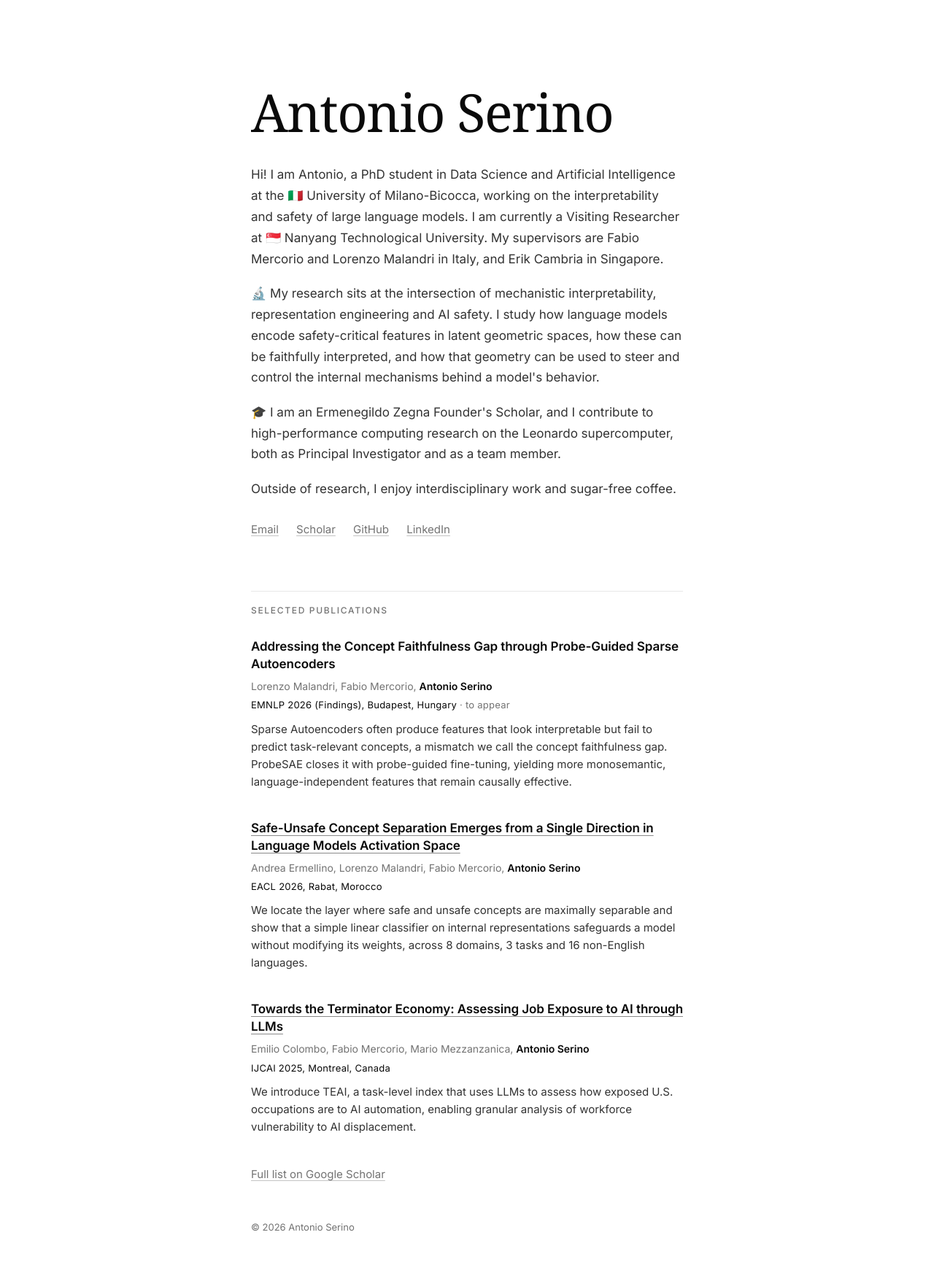
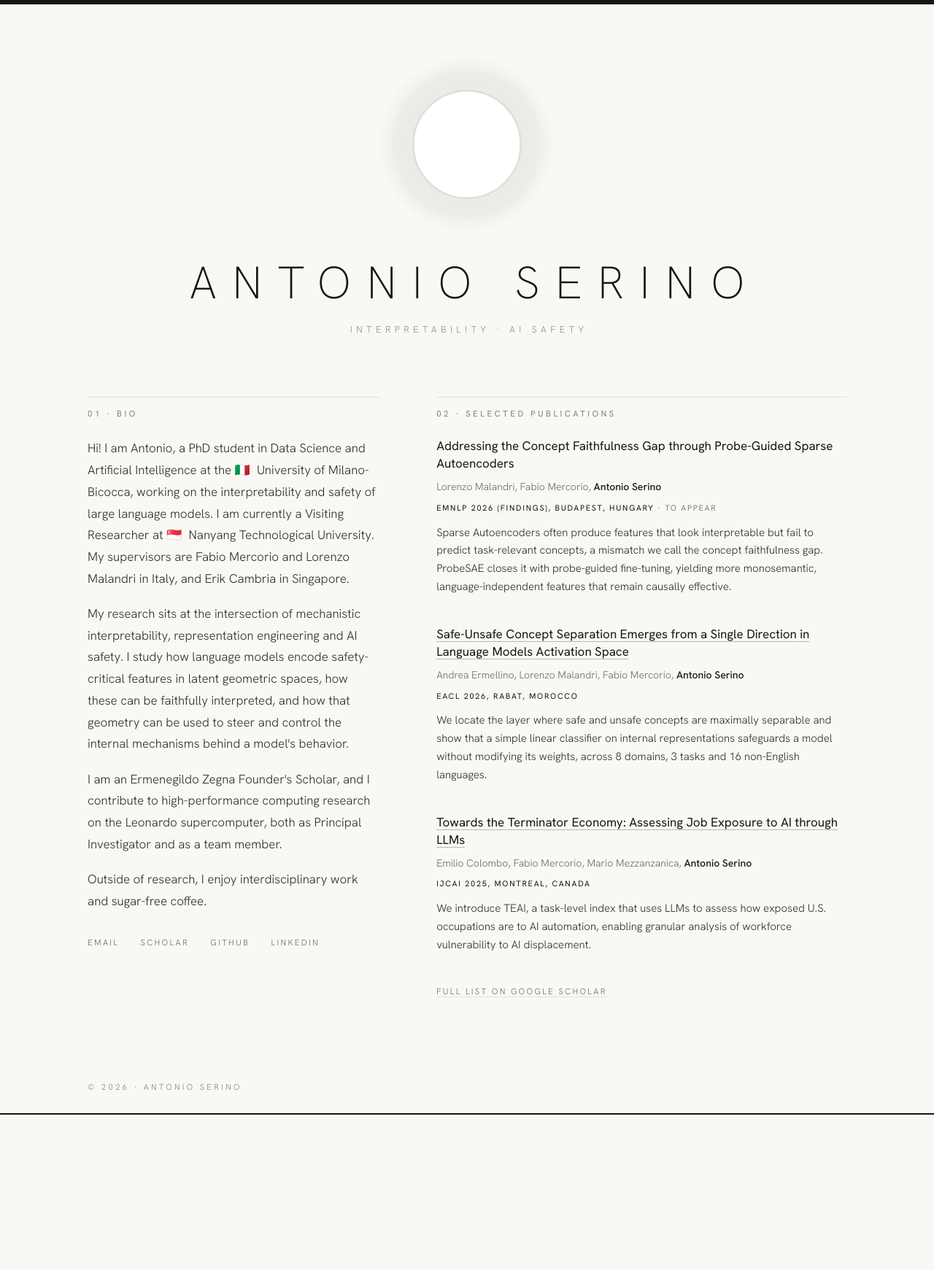
Before and after one commit to serino28/serino28.github.io, a Jekyll site: the page built from index.html, in a window 1280 px wide. Shown: the whole page at 73% size. Built offline with Jekyll 4.4.1, drawn with Linux system fonts in a browser that asks for light colours; some web fonts are replaced; after the commit the page ends 1528 px from its top, so only the background shows below that.

Commit message:
Restyle the page after a reference slide: halo symbol, thin tracked type, two columns
- Type: Hanken Grotesk 200/300 (closest free match to Helvetica Neue
  Light), uppercase name with 0.34em tracking, pale tracked tagline
- Warm paper background with a thick black rule on top and a thin one
  under the footer
- New halo symbol (SVG include, white disk with a soft ring that breathes
  very slowly; static under prefers-reduced-motion) in place of an image
- Bio and Selected publications now sit side by side as "01 · Bio" and
  "02 · Selected publications", stacked on mobile
- Venues set as small tracked caps; drop the color emojis except the two
  flags, which get a little spacing
- 404 and favicon redone in the same language

Co-Authored-By: Claude Sonnet 5.5 <noreply@anthropic.com>

```diff
--- /dev/null
+++ b/_includes/halo.html
@@ -0,0 +1,12 @@
+<svg class="halo" viewBox="0 0 300 300" aria-hidden="true" focusable="false">
+  <defs>
+    <radialGradient id="halo-glow" cx="50%" cy="50%" r="50%">
+      <stop offset="0.6" stop-color="#1c1c18" stop-opacity="0.062"/>
+      <stop offset="0.8" stop-color="#1c1c18" stop-opacity="0.06"/>
+      <stop offset="0.87" stop-color="#1c1c18" stop-opacity="0.03"/>
+      <stop offset="1" stop-color="#1c1c18" stop-opacity="0"/>
+    </radialGradient>
+  </defs>
+  <circle class="halo-glow" cx="150" cy="150" r="150" fill="url(#halo-glow)"/>
+  <circle cx="150" cy="150" r="92" fill="#fff" stroke="#dedcd6" stroke-width="3"/>
+</svg>
--- a/_layouts/default.html
+++ b/_layouts/default.html
@@ -6,7 +6,7 @@
   <title>{% if page.title %}{{ page.title }} | {% endif %}{{ site.title }}</title>
   <meta name="description" content="{{ page.description | default: site.description }}">
   <meta name="color-scheme" content="light">
-  <meta name="theme-color" content="#ffffff">
+  <meta name="theme-color" content="#f9f8f5">
   <meta name="google-site-verification" content="H2FDUW2UQAyeIjZfzPBkltXASO2dVUTshOn91kEAvY0" />
   <link rel="canonical" href="{{ page.url | absolute_url }}">
   <link rel="icon" href="{{ '/assets/img/favicon.svg' | relative_url }}" type="image/svg+xml">
@@ -21,10 +21,10 @@
   <meta name="twitter:title" content="{{ page.title | default: site.title }}">
   <meta name="twitter:description" content="{{ page.description | default: site.description }}">
 
-  <!-- Fonts -->
+  <!-- Font: Hanken Grotesk is a close match to Helvetica Neue Light/UltraLight -->
   <link rel="preconnect" href="https://fonts.googleapis.com">
   <link rel="preconnect" href="https://fonts.gstatic.com" crossorigin>
-  <link href="https://fonts.googleapis.com/css2?family=Inter:wght@400;500;600&family=Instrument+Serif&display=swap" rel="stylesheet">
+  <link href="https://fonts.googleapis.com/css2?family=Hanken+Grotesk:wght@200;300;400;500&display=swap" rel="stylesheet">
 
   <link rel="stylesheet" href="{{ '/assets/css/style.css' | relative_url }}">
 </head>
@@ -32,6 +32,8 @@
   <main class="page">
     {{ content }}
   </main>
-  <footer class="foot">© {{ site.time | date: "%Y" }} Antonio Serino</footer>
+  <footer class="foot">
+    <div class="foot-inner">© {{ site.time | date: "%Y" }} · Antonio Serino</div>
+  </footer>
 </body>
 </html>
--- a/assets/css/style.css
+++ b/assets/css/style.css
@@ -1,14 +1,16 @@
 /* Antonio Serino: personal site.
-   One page, black on white, type does all the work. */
+   One page on warm paper. Thin type, wide tracking, one quiet symbol. */
 
 :root {
-  --bg: #fff;
-  --fg: #0a0a0a;
-  --soft: #333;
-  --muted: #737373;
-  --rule: #e8e8e8;
-  --link-rule: #c4c4c4;
-  --measure: 40rem;
+  --paper: #f9f8f5;
+  --ink: #161614;
+  --soft: #2f2f2c;
+  --muted: #6c6c68;
+  --label: #80807c;
+  --tag: #92928e;
+  --rule: #e2e1dc;
+  --wide: 68rem;
+  --font: 'Hanken Grotesk', 'Helvetica Neue', Helvetica, Arial, sans-serif;
 }
 
 *, *::before, *::after { box-sizing: border-box; }
@@ -17,118 +19,202 @@ html { -webkit-text-size-adjust: 100%; }
 
 body {
   margin: 0;
-  background: var(--bg);
-  color: var(--fg);
-  font: 400 1rem/1.7 'Inter', system-ui, -apple-system, 'Segoe UI', Roboto, sans-serif;
+  border-top: 6px solid var(--ink);
+  background: var(--paper);
+  color: var(--ink);
+  font: 300 1rem/1.7 var(--font);
   -webkit-font-smoothing: antialiased;
   text-rendering: optimizeLegibility;
 }
 
-::selection { background: var(--fg); color: var(--bg); }
+::selection { background: var(--ink); color: var(--paper); }
 
 a {
   color: inherit;
   text-decoration: underline;
   text-decoration-thickness: 1px;
   text-underline-offset: 0.22em;
-  text-decoration-color: var(--link-rule);
+  text-decoration-color: #b9b8b2;
   transition: text-decoration-color 0.15s ease;
 }
 
 a:hover { text-decoration-color: currentColor; }
 
 a:focus-visible {
-  outline: 2px solid var(--fg);
-  outline-offset: 3px;
-  border-radius: 2px;
+  outline: 1px solid var(--ink);
+  outline-offset: 4px;
 }
 
 .page {
-  max-width: var(--measure);
+  max-width: var(--wide);
   margin: 0 auto;
-  padding: clamp(3rem, 13vh, 8rem) 1.5rem 2rem;
+  padding: 0 1.5rem;
 }
 
-/* Name */
+/* Hero: symbol, name, tagline */
+.hero {
+  display: flex;
+  flex-direction: column;
+  align-items: center;
+  text-align: center;
+  padding: clamp(2.5rem, 8vh, 5.5rem) 0 clamp(3.5rem, 9vh, 6.5rem);
+}
+
+.halo {
+  width: clamp(150px, 21vw, 240px);
+  height: auto;
+  margin-bottom: clamp(1.5rem, 4vh, 2.75rem);
+  overflow: visible;
+}
+
+.halo-glow {
+  transform-box: fill-box;
+  transform-origin: center;
+  animation: breathe 9s ease-in-out infinite;
+}
+
+@keyframes breathe {
+  50% { transform: scale(1.035); opacity: 0.82; }
+}
+
 .name {
-  margin: 0 0 2.25rem;
-  font: 400 clamp(2.9rem, 10vw, 4.5rem)/1 'Instrument Serif', Georgia, 'Times New Roman', serif;
-  letter-spacing: -0.02em;
+  margin: 0;
+  padding-left: 0.34em; /* balances the trailing letter-space so the name stays centered */
+  font-weight: 200;
+  font-size: clamp(1.7rem, 5.6vw, 3.9rem);
+  line-height: 1.1;
+  letter-spacing: 0.34em;
+  text-transform: uppercase;
+}
+
+.tagline {
+  margin: 1.15rem 0 0;
+  padding-left: 0.42em;
+  font-weight: 300;
+  font-size: clamp(0.64rem, 1.6vw, 0.8rem);
+  letter-spacing: 0.42em;
+  text-transform: uppercase;
+  color: var(--tag);
+}
+
+/* Two columns: bio | publications */
+.cols {
+  display: grid;
+  grid-template-columns: minmax(0, 5fr) minmax(0, 7fr);
+  gap: clamp(2.5rem, 6vw, 6.5rem);
+  align-items: start;
+}
+
+.label {
+  margin: 0 0 1.75rem;
+  padding-top: 1rem;
+  border-top: 1px solid var(--rule);
+  font-weight: 400;
+  font-size: 0.72rem;
+  line-height: 1;
+  letter-spacing: 0.3em;
+  text-transform: uppercase;
+  color: var(--label);
 }
 
 /* Bio */
 .bio p {
   margin: 0 0 1.15rem;
   font-size: 1.0625rem;
+  line-height: 1.75;
   color: var(--soft);
 }
 
+.flag { margin-right: 0.28em; }
+
 .bio .links {
-  margin-top: 1.75rem;
-  font-size: 0.9375rem;
-  color: var(--muted);
+  margin: 2rem 0 0;
+  font-size: 0.72rem;
+  letter-spacing: 0.2em;
+  text-transform: uppercase;
 }
 
-.bio .links a { margin-right: 1.25rem; }
-
-/* Section label */
-.label {
-  margin: 4.5rem 0 2rem;
-  padding-top: 1.25rem;
-  border-top: 1px solid var(--rule);
-  font: 500 0.75rem/1 'Inter', system-ui, sans-serif;
-  letter-spacing: 0.14em;
-  text-transform: uppercase;
+.bio .links a {
+  margin-right: 1.5rem;
   color: var(--muted);
+  text-decoration: none;
+  border-bottom: 1px solid transparent;
+  transition: border-color 0.15s ease, color 0.15s ease;
 }
 
+.bio .links a:hover { color: var(--ink); border-bottom-color: var(--ink); }
+
 /* Publications */
-.pub { margin: 0 0 2.5rem; }
+.pub { margin: 0 0 2.6rem; }
 
 .pub-title {
-  margin: 0 0 0.4rem;
+  margin: 0 0 0.5rem;
+  font-weight: 400;
   font-size: 1.0625rem;
-  font-weight: 600;
   line-height: 1.4;
-  letter-spacing: -0.005em;
 }
 
-.pub-title a { text-decoration-color: #8a8a8a; }
-
 .pub-authors {
-  margin: 0 0 0.15rem;
+  margin: 0 0 0.5rem;
   font-size: 0.875rem;
   color: var(--muted);
 }
 
-.pub-authors strong { color: var(--fg); font-weight: 600; }
+.pub-authors strong { color: var(--ink); font-weight: 500; }
 
 .pub-venue {
-  margin: 0 0 0.65rem;
-  font-size: 0.8125rem;
-  letter-spacing: 0.02em;
-  color: var(--fg);
+  margin: 0 0 0.85rem;
+  font-weight: 400;
+  font-size: 0.68rem;
+  line-height: 1.5;
+  letter-spacing: 0.16em;
+  text-transform: uppercase;
 }
 
-.pub-venue .status { color: var(--muted); }
+.pub-venue .status { color: var(--label); }
 
 .pub-abstract {
   margin: 0;
   font-size: 0.9375rem;
-  line-height: 1.6;
+  line-height: 1.65;
   color: var(--soft);
 }
 
-.more { margin: 0; font-size: 0.9375rem; color: var(--muted); }
+.more {
+  margin: 0;
+  font-size: 0.72rem;
+  letter-spacing: 0.2em;
+  text-transform: uppercase;
+}
 
-/* Footer */
+.more a { color: var(--muted); text-decoration: none; border-bottom: 1px solid var(--rule); }
+.more a:hover { color: var(--ink); border-bottom-color: var(--ink); }
+
+/* Footer, closed by a thin black rule like the top edge */
 .foot {
-  max-width: var(--measure);
+  margin-top: clamp(4rem, 10vh, 7rem);
+  border-bottom: 2px solid var(--ink);
+}
+
+.foot-inner {
+  max-width: var(--wide);
   margin: 0 auto;
-  padding: 1rem 1.5rem 3rem;
-  font-size: 0.8125rem;
-  color: var(--muted);
+  padding: 1.4rem 1.5rem 1.6rem;
+  font-size: 0.7rem;
+  letter-spacing: 0.3em;
+  text-transform: uppercase;
+  color: var(--label);
 }
 
 /* 404 */
-.lost { margin-top: 1.5rem; color: var(--soft); }
+.lost { margin: 0; font-size: 0.72rem; letter-spacing: 0.2em; text-transform: uppercase; }
+.lost a { color: var(--muted); text-decoration: none; border-bottom: 1px solid var(--rule); }
+.lost a:hover { color: var(--ink); border-bottom-color: var(--ink); }
+
+@media (max-width: 56rem) {
+  .cols { grid-template-columns: 1fr; gap: 3.5rem; }
+}
+
+@media (prefers-reduced-motion: reduce) {
+  .halo-glow { animation: none; }
+}
--- a/index.html
+++ b/index.html
@@ -1,27 +1,35 @@
 ---
 layout: default
 ---
+<header class="hero">
+    {% include halo.html %}
     <h1 class="name">Antonio Serino</h1>
+    <p class="tagline">Interpretability · AI Safety</p>
+</header>
 
+<div class="cols">
     <section class="bio">
-    <p>Hi! I am Antonio, a PhD student in Data Science and Artificial Intelligence at the 🇮🇹 University of
+        <h2 class="label">01 · Bio</h2>
+
+        <p>Hi! I am Antonio, a PhD student in Data Science and Artificial Intelligence at the <span class="flag">🇮🇹</span> University of
             Milano-Bicocca, working on the interpretability and safety of large language models. I am currently a
-        Visiting Researcher at 🇸🇬 Nanyang Technological University. My supervisors are Fabio Mercorio and
+            Visiting Researcher at <span class="flag">🇸🇬</span> Nanyang Technological University. My supervisors are Fabio Mercorio and
             Lorenzo Malandri in Italy, and Erik Cambria in Singapore.</p>
 
-    <p>🔬 My research sits at the intersection of mechanistic interpretability, representation engineering and AI
-        safety. I study how language models encode safety-critical features in latent geometric spaces, how these
-        can be faithfully interpreted, and how that geometry can be used to steer and control the internal
+        <p>My research sits at the intersection of mechanistic interpretability, representation engineering and AI
+            safety. I study how language models encode safety-critical features in latent geometric spaces, how
+            these can be faithfully interpreted, and how that geometry can be used to steer and control the internal
             mechanisms behind a model's behavior.</p>
 
-    <p>🎓 I am an Ermenegildo Zegna Founder's Scholar, and I contribute to high-performance computing research on
+        <p>I am an Ermenegildo Zegna Founder's Scholar, and I contribute to high-performance computing research on
             the Leonardo supercomputer, both as Principal Investigator and as a team member.</p>
 
         <p>Outside of research, I enjoy interdisciplinary work and sugar-free coffee.</p>
 
         <p class="links">
             <a href="mailto:a.serino3@campus.unimib.it">Email</a>
-        <a href="https://scholar.google.com/citations?user=Bk1BKf0AAAAJ" target="_blank" rel="noopener">Scholar</a>
+            <a href="https://scholar.google.com/citations?user=Bk1BKf0AAAAJ" target="_blank"
+                rel="noopener">Scholar</a>
             <a href="https://github.com/serino28" target="_blank" rel="noopener">GitHub</a>
             <a href="https://www.linkedin.com/in/antonio-serino-881799205" target="_blank"
                 rel="noopener">LinkedIn</a>
@@ -29,15 +37,17 @@ layout: default
     </section>
 
     <section class="pubs">
-    <h2 class="label">Selected publications</h2>
+        <h2 class="label">02 · Selected publications</h2>
 
         <article class="pub">
-        <h3 class="pub-title">Addressing the Concept Faithfulness Gap through Probe-Guided Sparse Autoencoders</h3>
+            <h3 class="pub-title">Addressing the Concept Faithfulness Gap through Probe-Guided Sparse
+                Autoencoders</h3>
             <p class="pub-authors">Lorenzo Malandri, Fabio Mercorio, <strong>Antonio Serino</strong></p>
-        <p class="pub-venue">EMNLP 2026 (Findings), Budapest, Hungary <span class="status">· to appear</span></p>
+            <p class="pub-venue">EMNLP 2026 (Findings), Budapest, Hungary <span class="status">· To appear</span>
+            </p>
             <p class="pub-abstract">Sparse Autoencoders often produce features that look interpretable but fail to
-            predict task-relevant concepts, a mismatch we call the concept faithfulness gap. ProbeSAE closes it with
-            probe-guided fine-tuning, yielding more monosemantic, language-independent features that remain
+                predict task-relevant concepts, a mismatch we call the concept faithfulness gap. ProbeSAE closes it
+                with probe-guided fine-tuning, yielding more monosemantic, language-independent features that remain
                 causally effective.</p>
         </article>
 
@@ -45,19 +55,20 @@ layout: default
             <h3 class="pub-title"><a href="https://aclanthology.org/2026.eacl-long.139/" target="_blank"
                     rel="noopener">Safe-Unsafe Concept Separation Emerges from a Single Direction in Language Models
                     Activation Space</a></h3>
-        <p class="pub-authors">Andrea Ermellino, Lorenzo Malandri, Fabio Mercorio, <strong>Antonio Serino</strong>
-        </p>
+            <p class="pub-authors">Andrea Ermellino, Lorenzo Malandri, Fabio Mercorio, <strong>Antonio
+                    Serino</strong></p>
             <p class="pub-venue">EACL 2026, Rabat, Morocco</p>
-        <p class="pub-abstract">We locate the layer where safe and unsafe concepts are maximally separable and show
-            that a simple linear classifier on internal representations safeguards a model without modifying its
-            weights, across 8 domains, 3 tasks and 16 non-English languages.</p>
+            <p class="pub-abstract">We locate the layer where safe and unsafe concepts are maximally separable and
+                show that a simple linear classifier on internal representations safeguards a model without
+                modifying its weights, across 8 domains, 3 tasks and 16 non-English languages.</p>
         </article>
 
         <article class="pub">
             <h3 class="pub-title"><a href="https://www.ijcai.org/proceedings/2025/1066" target="_blank"
-                rel="noopener">Towards the Terminator Economy: Assessing Job Exposure to AI through LLMs</a></h3>
-        <p class="pub-authors">Emilio Colombo, Fabio Mercorio, Mario Mezzanzanica, <strong>Antonio Serino</strong>
-        </p>
+                    rel="noopener">Towards the Terminator Economy: Assessing Job Exposure to AI through LLMs</a>
+            </h3>
+            <p class="pub-authors">Emilio Colombo, Fabio Mercorio, Mario Mezzanzanica, <strong>Antonio
+                    Serino</strong></p>
             <p class="pub-venue">IJCAI 2025, Montreal, Canada</p>
             <p class="pub-abstract">We introduce TEAI, a task-level index that uses LLMs to assess how exposed U.S.
                 occupations are to AI automation, enabling granular analysis of workforce vulnerability to AI
@@ -67,6 +78,7 @@ layout: default
         <p class="more"><a href="https://scholar.google.com/citations?user=Bk1BKf0AAAAJ" target="_blank"
                 rel="noopener">Full list on Google Scholar</a></p>
     </section>
+</div>
 
 <script type="application/ld+json">
 {
```
Also changed, not shown: 404.html (+6 -2 lines), assets/img/favicon.svg. Lines whose indentation alone changed are shown as unchanged.
